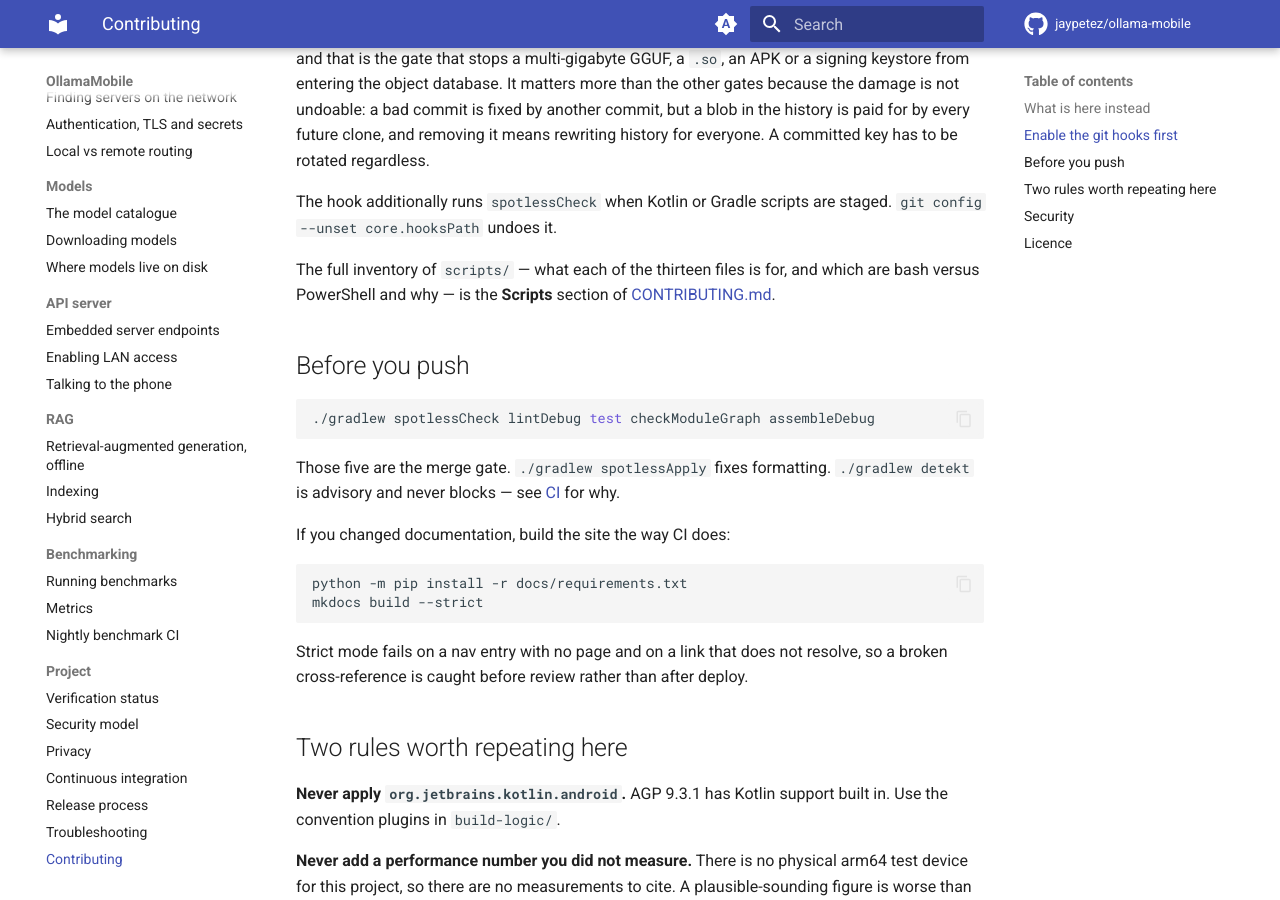
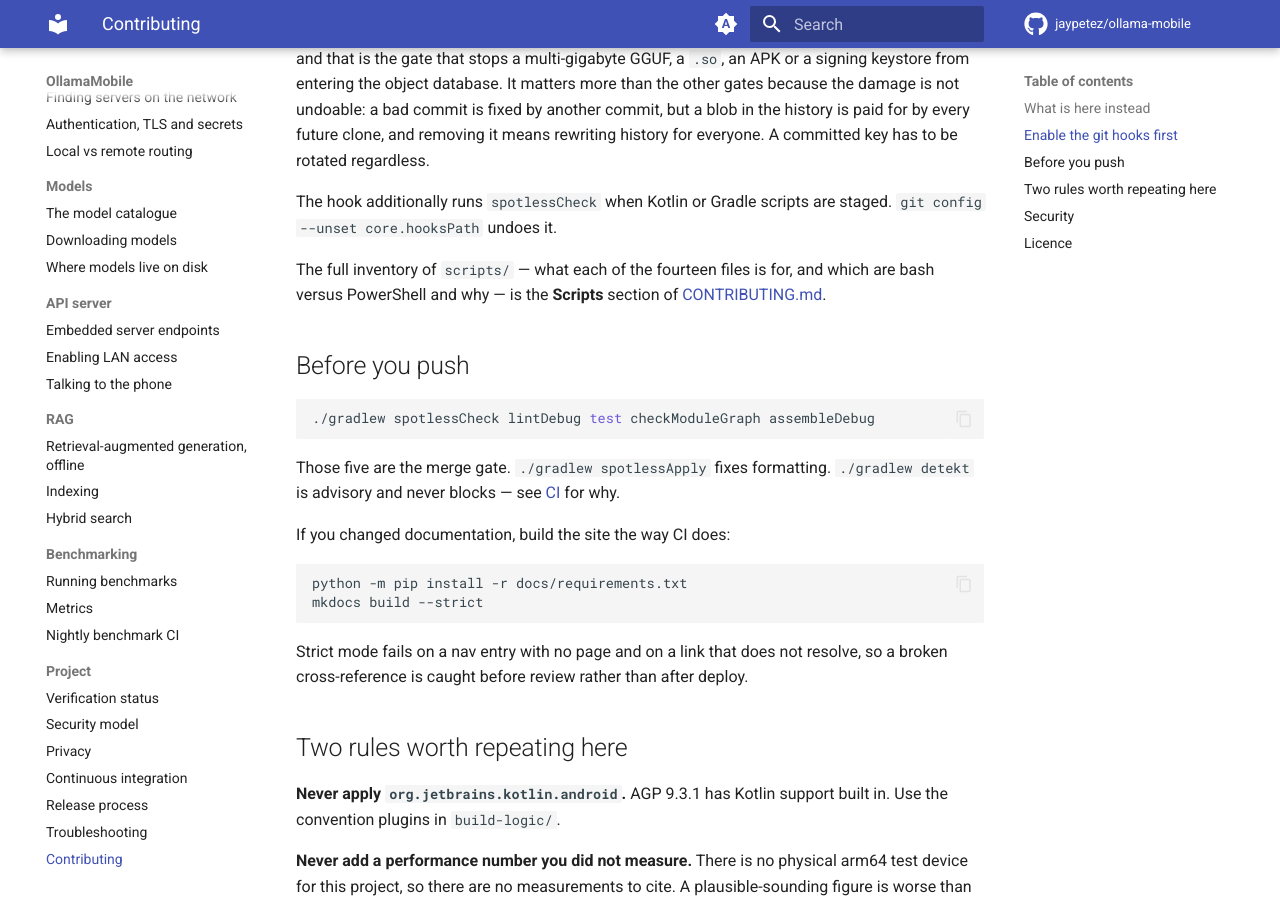
Before and after one commit to jaypetez/ollama-mobile, an MkDocs documentation site: the page built from docs/contributing.md, in a window 1280 px wide and 900 px high, scrolled down 996 px. Built offline with MkDocs 1.6.1 and Material for MkDocs 9.7.7, drawn with Linux system fonts in a browser that asks for light colours; comment, search, counter and statistics services are not loaded.

Commit message:
docs: add the triage script to the scripts inventories
Every other script in scripts/ has a row in CLAUDE.md's Scripts table and
in CONTRIBUTING.md's, and docs/contributing.md states how many files the
directory holds. dependabot-triage.sh was in none of the three, so the
only way to discover it was to list the directory.

There are fourteen files now; both tables have fourteen rows and the
count in docs/contributing.md agrees.

Each row leads with the distinction that matters -- the script is not the
merge gate, the ruleset is. What it adds is the set of properties a
ruleset cannot express: identity by user id rather than login, every
commit's authorship and signature, changed paths against a per-ecosystem
allowlist, action pins that resolve to real released tags, and a major
that stays refused until someone says they read the notes.

Signed-off-by: Jayson Petersen <jayson.petersen@gmail.com>

```diff
--- a/docs/contributing.md
+++ b/docs/contributing.md
@@ -49,7 +49,7 @@ everyone. A committed key has to be rotated regardless.
 The hook additionally runs `spotlessCheck` when Kotlin or Gradle scripts are
 staged. `git config --unset core.hooksPath` undoes it.
 
-The full inventory of `scripts/` — what each of the thirteen files is for, and
+The full inventory of `scripts/` — what each of the fourteen files is for, and
 which are bash versus PowerShell and why — is the **Scripts** section of
 [CONTRIBUTING.md](https://github.com/jaypetez/ollama-mobile/blob/main/CONTRIBUTING.md).
 
```
Also changed, not shown: CLAUDE.md (+1 -0 lines), CONTRIBUTING.md (+1 -0 lines).
